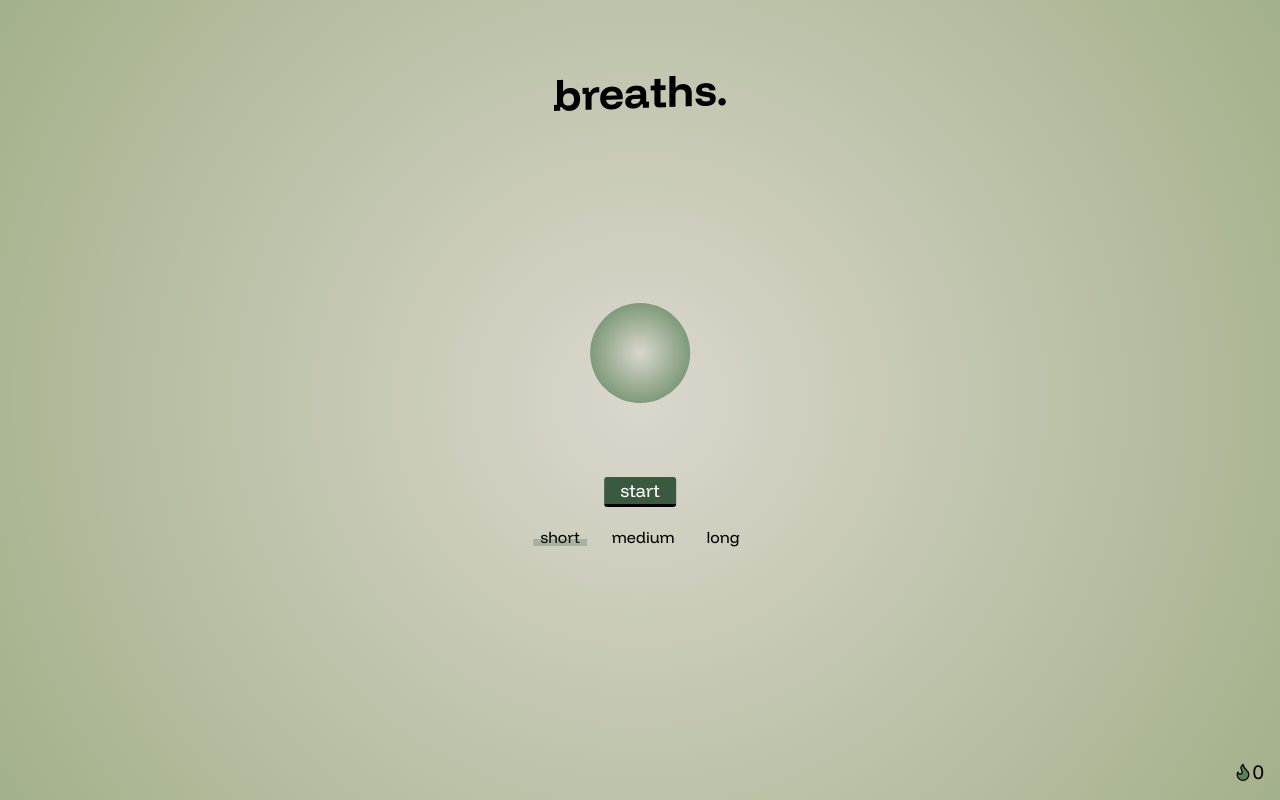
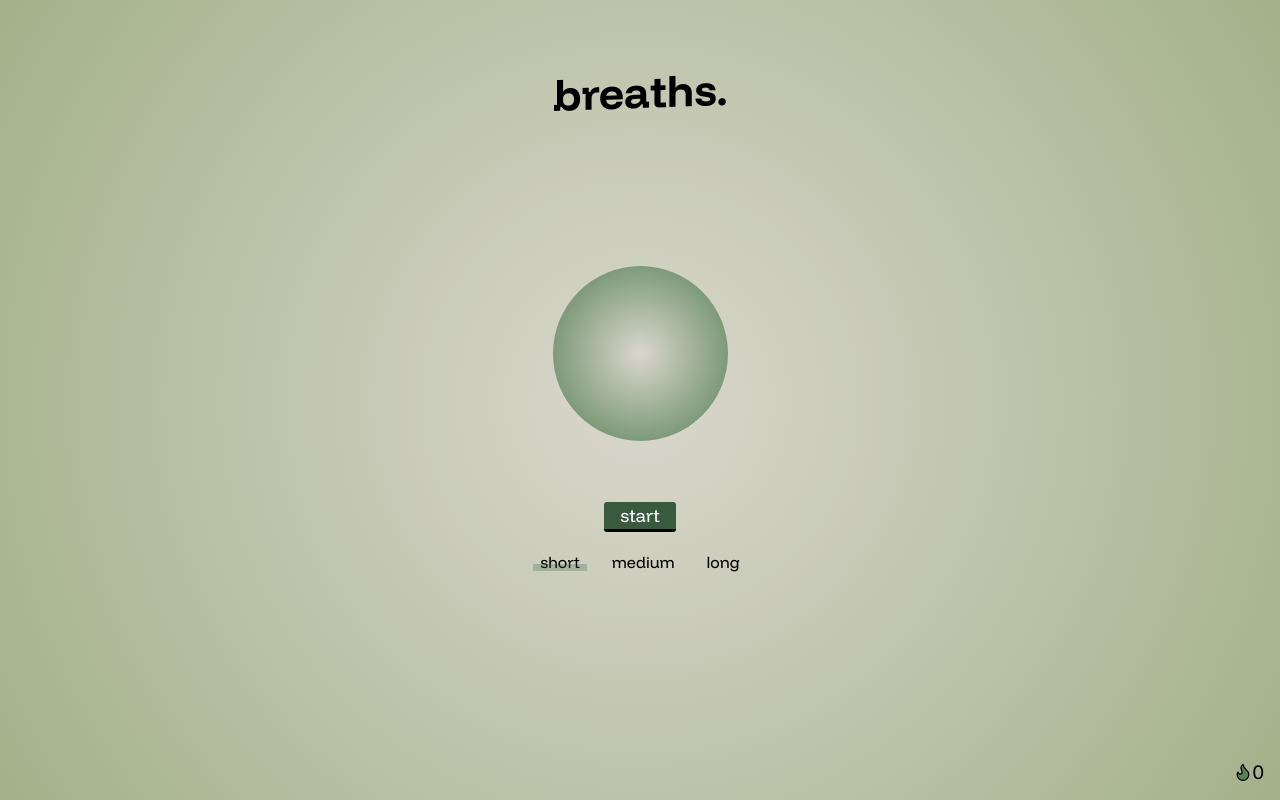
Before and after one commit to oerol/breaths, a React (Vite) app: page / in a window 1280 px wide. Built offline with nearby package versions, Linux system fonts and the light colour scheme.

Commit message:
feat: increase circle size of BreathingIndicator

```diff
--- a/src/components/BreathingIndicator.css
+++ b/src/components/BreathingIndicator.css
@@ -1,6 +1,6 @@
 :root {
-  --minimum-size: 100px;
-  --maximum-size: 200px;
+  --minimum-size: 175px;
+  --maximum-size: 250px;
 }
 
 #breathing-box__wrapper {
```
